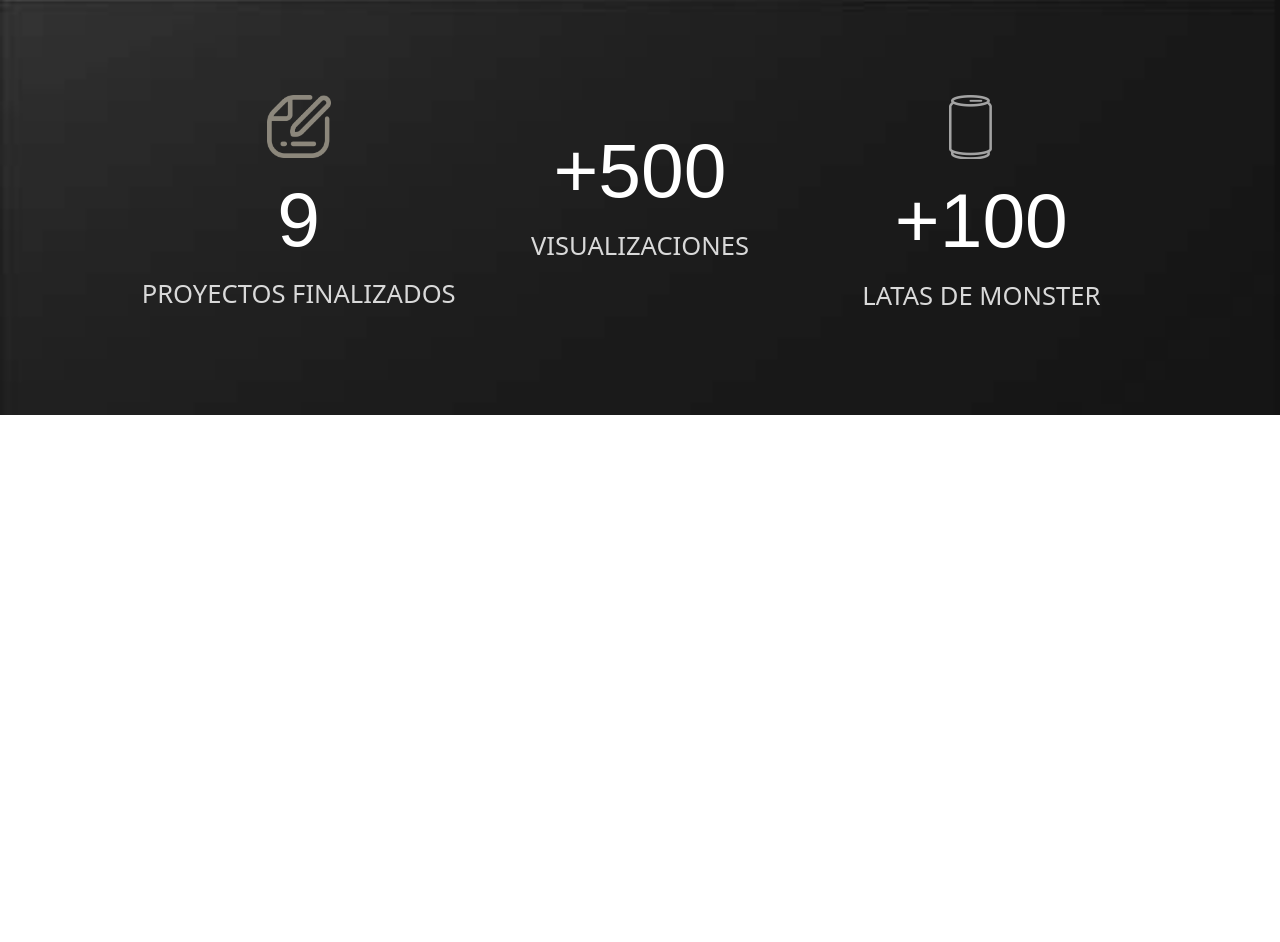
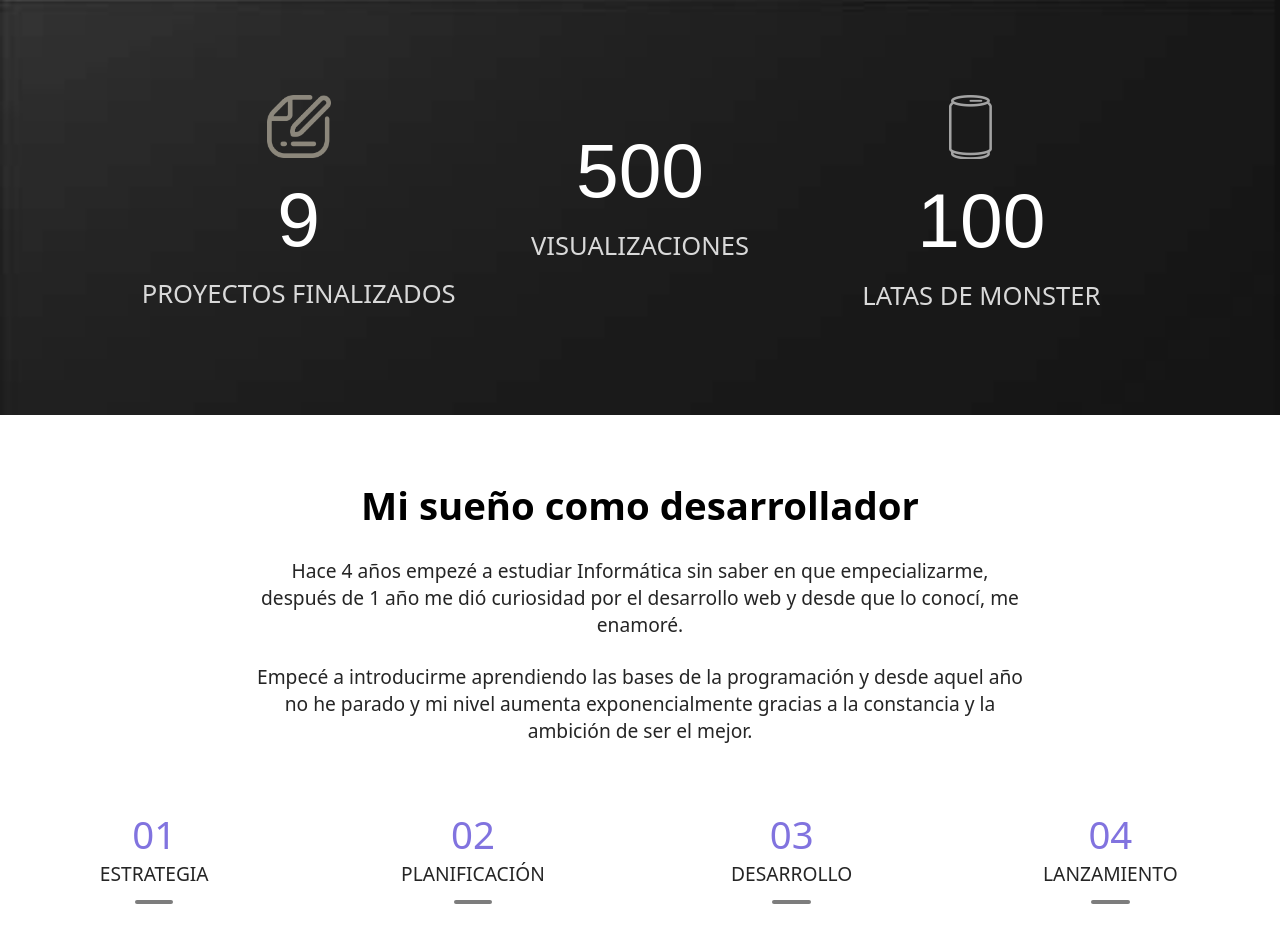
Before and after one commit to javierrm11/Portfolio, a plain HTML site: page index.html in a window 1280 px wide. Shown: the part 1904-2846 px from the top of the page. Before the commit the page ends 2319 px from the top, so only its background shows below. Drawn offline with Linux system fonts and the light colour scheme.

Commit message:
desarrollo pagina inicial

```diff
--- a/css/style.css
+++ b/css/style.css
@@ -193,6 +193,56 @@
     font-family: fantasy;
 }
 
+#objetivo{
+    margin: 5vw 10vw;
+}
+#objetivo h3{
+    font-size: 3vw;
+    font-family: system-ui, -apple-system, BlinkMacSystemFont, 'Segoe UI', Roboto, Oxygen, Ubuntu, Cantarell, 'Open Sans', 'Helvetica Neue', sans-serif;
+    color: black;
+    text-align: center;
+    margin-bottom: 2vw;
+}
+#objetivo p{
+    font-size: 1.5vw;
+    font-family: system-ui, -apple-system, BlinkMacSystemFont, 'Segoe UI', Roboto, Oxygen, Ubuntu, Cantarell, 'Open Sans', 'Helvetica Neue', sans-serif;
+    color: #252525;
+    text-align: center;
+    margin: 2vw 10vw;
+}
+
+#pasos{
+    margin: 3vw 0;
+    display: grid;
+    width: fit-content;
+    display: grid;
+    grid-template-columns: 1fr 1fr 1fr 1fr;
+    column-gap: .8vw;
+    row-gap: 1.8rem;
+}
+.paso{
+    width: 24.1vw;
+    text-align: -webkit-center;
+}
+.paso-title{
+    font-size: 3vw;
+    font-family: system-ui, -apple-system, BlinkMacSystemFont, 'Segoe UI', Roboto, Oxygen, Ubuntu, Cantarell, 'Open Sans', 'Helvetica Neue', sans-serif;
+    color: rgb(129 115 223);
+}
+.paso-desc{
+    font-size: 1.5vw;
+    font-family: system-ui, -apple-system, BlinkMacSystemFont, 'Segoe UI', Roboto, Oxygen, Ubuntu, Cantarell, 'Open Sans', 'Helvetica Neue', sans-serif;
+    color: #252525;
+    text-transform: uppercase;
+}
+.line-2{
+    background-color: #7d7d7d;
+    width: 3vw;
+    height: 0.3vw;
+    margin-top: 1vw;
+    border-radius: 1vw;
+}
+
 
 
 
--- a/index.html
+++ b/index.html
@@ -6,6 +6,8 @@
     <meta name="viewport" content="width=device-width, initial-scale=1.0">
     <title>Javier Ruiz Molero</title>
     <link rel="stylesheet" href="./css/style.css">
+
+
 </head>
     <main>
         <section id="page-initial">
@@ -50,18 +52,51 @@
         <section id="estadist">
             <div class="estadist-class">
                 <img src="./images/icon-proyect.webp" alt="" srcset="">
-                <p>9</p>
+                <p data-target="9">0</p>
                 <h6>Proyectos finalizados</h6>
             </div>
             <div class="estadist-class">
                 <img src="./images/visitas.png" alt="" srcset="">
-                <p>+500</p>
+                <p data-target="500">+0</p>
                 <h6>Visualizaciones</h6>
             </div>
             <div class="estadist-class">
                 <img src="./images/lata.png" alt="" srcset="">
-                <p>+100</p>
+                <p data-target="100">+0</p>
                 <h6>Latas de Monster</h6>
+            </div>
+        </section>
+        <script src="./js/estadist.js"></script>
+
+        <section id="objetivo">
+            <h3>Mi sueño como desarrollador</h3>
+            <p>Hace 4 años empezé a estudiar Informática sin saber en que empecializarme, después de 1 año
+                me dió curiosidad por el desarrollo web y desde que lo conocí, me enamoré.</p>
+                <p>Empecé a introducirme aprendiendo las bases de la programación y desde aquel año no he parado y
+                    mi nivel aumenta exponencialmente gracias a la constancia y la ambición de ser el mejor.
+                </p>
+        </section>
+
+        <section id="pasos">
+            <div class="paso">
+                <p class="paso-title">01</p>
+                <p class="paso-desc">Estrategia</p>
+                <div class="line-2"></div>
+            </div>
+            <div class="paso">
+                <p class="paso-title">02</p>
+                <p class="paso-desc">Planificación</p>
+                <div class="line-2"></div>
+            </div>
+            <div class="paso">
+                <p class="paso-title">03</p>
+                <p class="paso-desc">Desarrollo</p>
+                <div class="line-2"></div>
+            </div>
+            <div class="paso">
+                <p class="paso-title">04</p>
+                <p class="paso-desc">Lanzamiento</p>
+                <div class="line-2"></div>
             </div>
         </section>
     </main>
--- /dev/null
+++ b/js/estadist.js
@@ -0,0 +1,35 @@
+document.addEventListener("DOMContentLoaded", () => {
+    const counters = document.querySelectorAll('.estadist-class p');
+    const speed = 200; // Ajusta la velocidad
+
+    const animateCount = (counter) => {
+        const updateCount = () => {
+            const target = +counter.getAttribute('data-target');
+            const count = +counter.innerText;
+
+            const increment = target / speed;
+
+            if (count < target) {
+                counter.innerText = Math.ceil(count + increment);
+                setTimeout(updateCount, 10); // Ajusta el tiempo de actualización
+            } else {
+                counter.innerText = target;
+            }
+        };
+
+        updateCount();
+    };
+
+    const observer = new IntersectionObserver((entries, observer) => {
+        entries.forEach(entry => {
+            if (entry.isIntersecting) {
+                animateCount(entry.target);
+                observer.unobserve(entry.target); // Deja de observar una vez que ha comenzado la animación
+            }
+        });
+    }, { threshold: 0.5 }); // Ajusta el umbral si es necesario
+
+    counters.forEach(counter => {
+        observer.observe(counter);
+    });
+});
```
